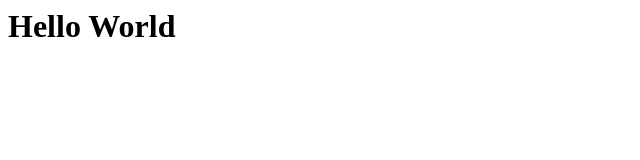
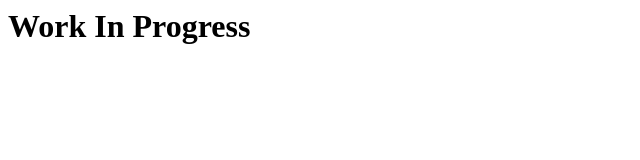
Before and after one commit to Kimchooman/RyanKim-Portfolio, a plain HTML site: page index.html in a window 1280 px wide. Shown: the whole page, without its empty margins (0-640 px from the left). Drawn offline with Linux system fonts and the light colour scheme.

Commit message:
Update index.html

```diff
--- a/index.html
+++ b/index.html
@@ -1 +1 @@
-<h1>Hello World </h1>
+<h1>Work In Progress</h1>
```
